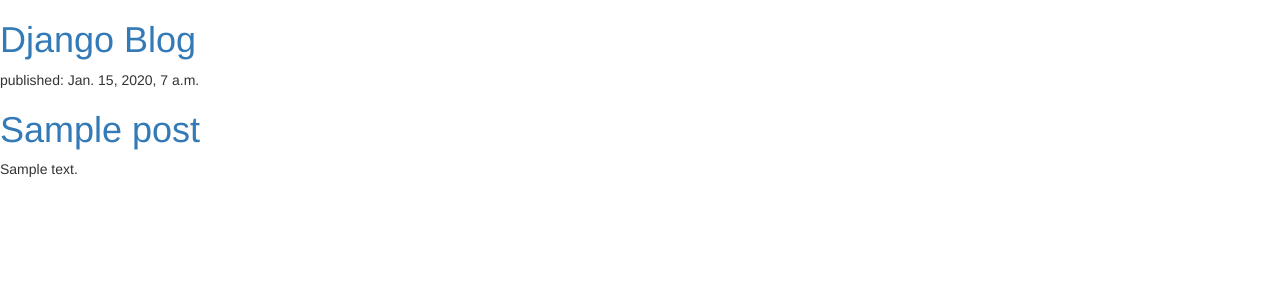
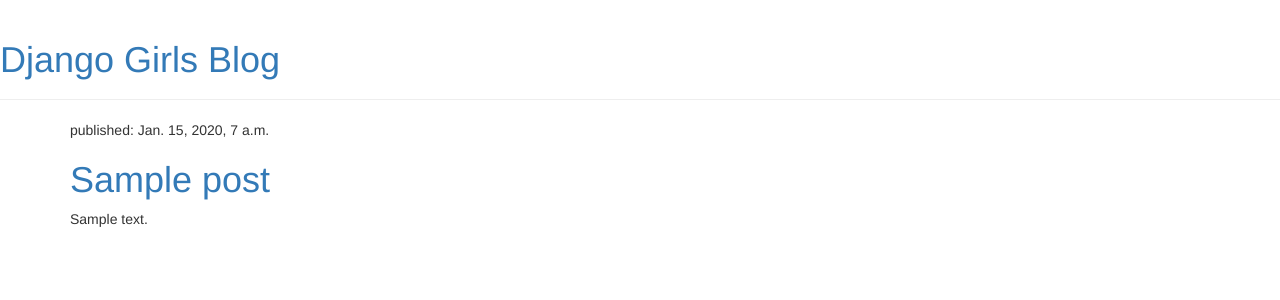
Before and after one commit to Juliobreard/my-first-blog, a Django app: template blog/templates/blog/post_list.html in a window 1280 px wide. Shown: the top 300 px of the page. Run offline with Django 3.2, Linux system fonts and the light colour scheme; the template is opened without the code that fills it: values that come from a table or form of the project are taken from there, others are empty; tables that the repository leaves empty hold one stand-in row (values such as "Sample post"); some libraries are stand-ins or nearby versions.

Commit message:
post_detail

```diff
--- /dev/null
+++ b/blog/templates/blog/base.html
@@ -0,0 +1,23 @@
+    {% load staticfiles %}
+    <html>
+        <head>
+            <title>Django Girls blog</title>
+            <link rel="stylesheet" href="//maxcdn.bootstrapcdn.com/bootstrap/3.2.0/css/bootstrap.min.css">
+            <link rel="stylesheet" href="//maxcdn.bootstrapcdn.com/bootstrap/3.2.0/css/bootstrap-theme.min.css">
+            <link href='//fonts.googleapis.com/css?family=Lobster&subset=latin,latin-ext' rel='stylesheet' type='text/css'>
+            <link rel="stylesheet" href="{% static 'css/blog.css' %}">
+        </head>
+    <body>
+        <div class="page-header">
+            <h1><a href="/">Django Girls Blog</a></h1>
+        </div>
+        <div class="content container">
+            <div class="row">
+                <div class="col-md-8">
+                {% block content %}
+                {% endblock %}
+                </div>
+            </div>
+        </div>
+    </body>
+    </html>
--- a/blog/templates/blog/post_list.html
+++ b/blog/templates/blog/post_list.html
@@ -1,22 +1,10 @@
-<!DOCTYPE html>
-<html>
-<head>
-    <link rel="stylesheet" href="//maxcdn.bootstrapcdn.com/bootstrap/3.2.0/css/bootstrap.min.css">
-    <link rel="stylesheet" href="//maxcdn.bootstrapcdn.com/bootstrap/3.2.0/css/bootstrap-theme.min.css">
-	<title>Blog</title>
-</head>
-<body>
-    <div>
-        <h1><a href="/">Django  Blog</a></h1>
-    </div>
-
-    {% for post in posts %}
+{% extends 'blog/base.html' %}
+{% block content %}
+{% for post in posts %}
         <div>
             <p>published: {{ post.published_date }}</p>
-            <h1><a href="">{{ post.title }}</a></h1>
+            <h1><a href="{% url 'blog.views.post_detail' pk=post.pk %}">{{ post.title }}</a></h1>
             <p>{{ post.text|linebreaks }}</p>
         </div>
     {% endfor %}
-
-</body>
-</html>
+{% endblock content %}
--- a/blog/urls.py
+++ b/blog/urls.py
@@ -3,4 +3,5 @@
 
 urlpatterns = [
     url(r'^$',views.post_list),
+    url(r'^post/(?P<pk>[0-9]+)/$', views.post_detail),
 ]
--- a/blog/views.py
+++ b/blog/views.py
@@ -1,7 +1,11 @@
 from django.shortcuts import render
 from django.utils import timezone
 from .models import Post
+from django.shortcuts import render, get_object_or_404
 
 def post_list(request):
 	posts = Post.objects.filter(published_date__lte=timezone.now()).order_by('published_date')
 	return render(request,'blog/post_list.html',{'posts': posts})
+def post_detail(request, pk):
+	post = get_object_or_404(Post , pk=pk)
+	return render(request, 'blog/post_detail.html', {'post': post})
```
Also changed, not shown: blog/templates/blog/post_detail.html (added, +13 -0 lines).
